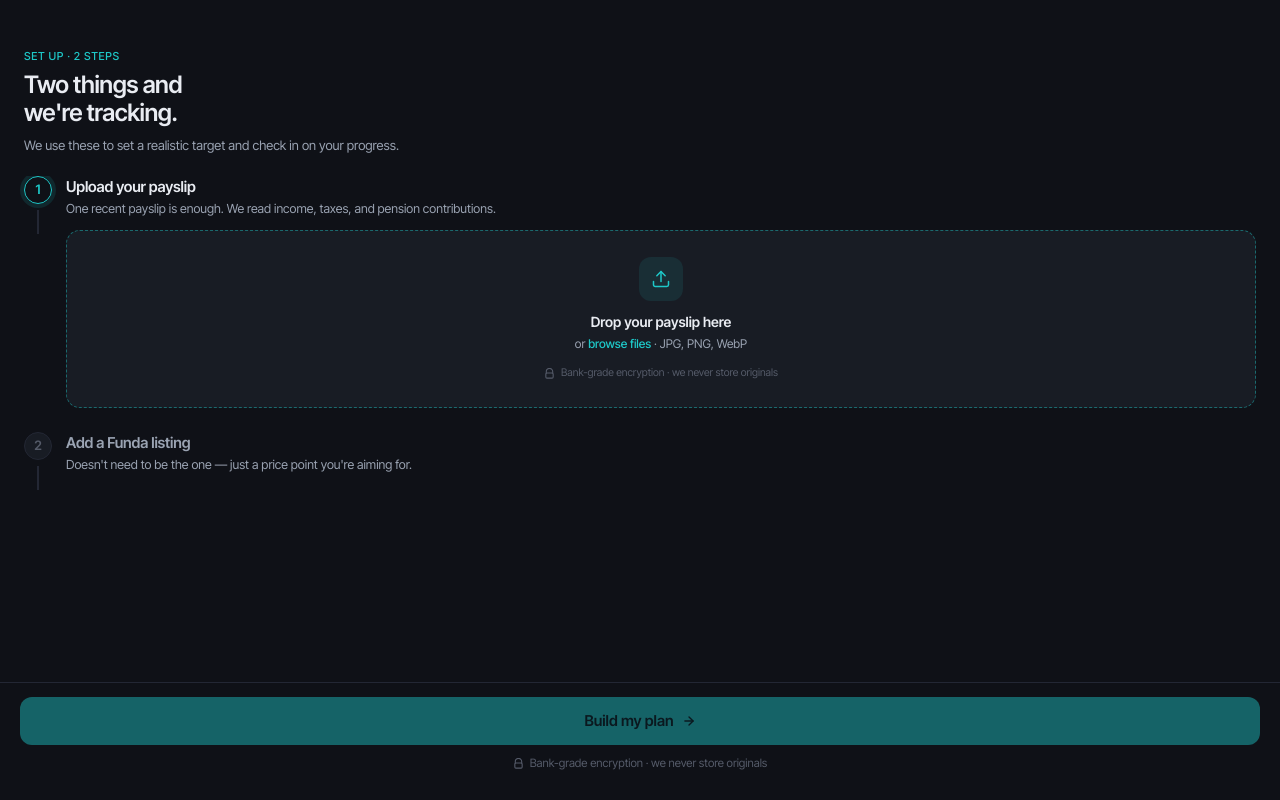
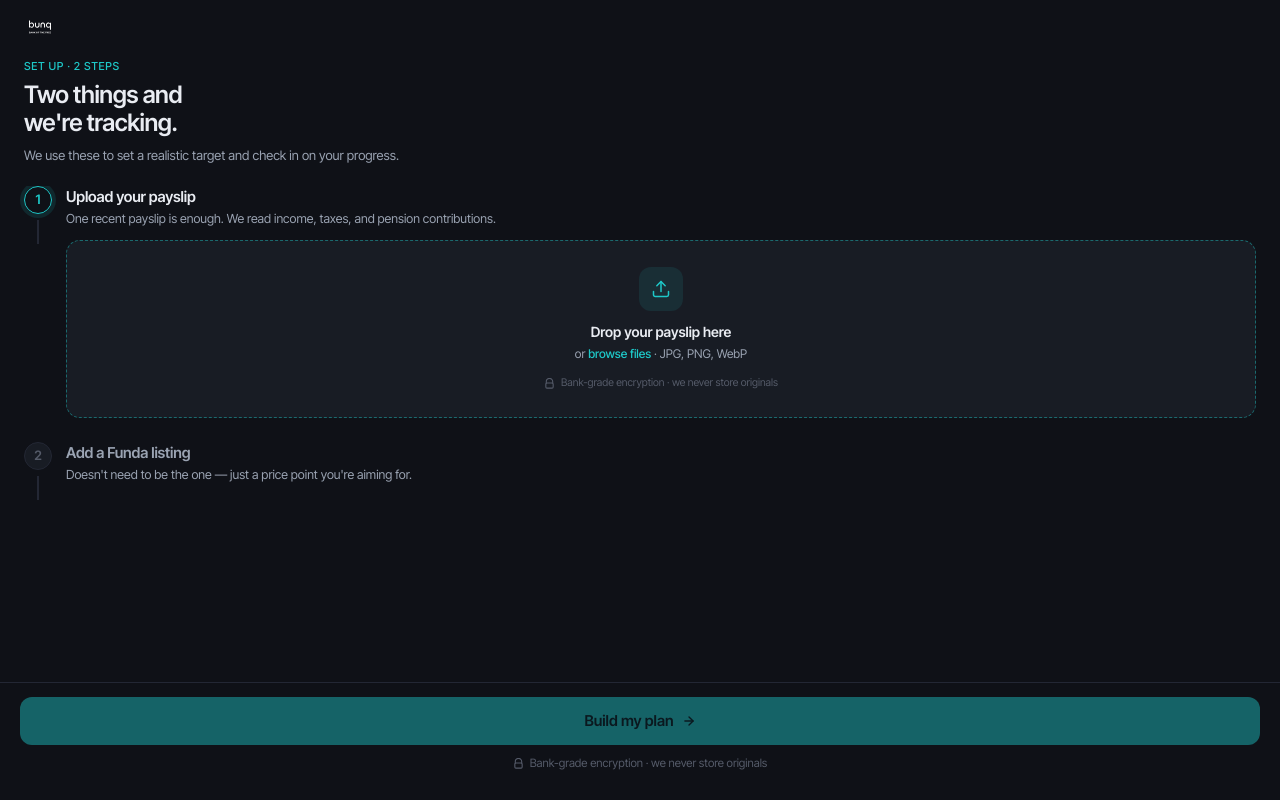
Before and after one commit to airfilip7/bunq_hackaton, a React (Vite) app in the folder frontend/: page /onboard in a window 1280 px wide. Built offline with nearby package versions, Linux system fonts and the light colour scheme; no server answers.

Commit message:
Use bunq-logo.svg consistently across welcome, onboard and chat

```diff
--- a/frontend/src/chat/ChatView.tsx
+++ b/frontend/src/chat/ChatView.tsx
@@ -162,12 +162,11 @@ export function ChatView() {
         padding: '8px 20px 12px', flexShrink: 0,
       }}>
         <div style={{ display: 'flex', alignItems: 'center', gap: 10 }}>
-          <div style={{
-            width: 28, height: 28, borderRadius: 8, flexShrink: 0,
-            background: 'linear-gradient(135deg, var(--bunq-teal), #0fa5a5)',
-            display: 'inline-flex', alignItems: 'center', justifyContent: 'center',
-            color: '#06222a', fontWeight: 700, fontSize: 13,
-          }}>b</div>
+          <img
+            src="/bunq-logo.svg"
+            alt="bunq"
+            style={{ height: 22, width: 'auto', filter: 'invert(1) brightness(1.1)', flexShrink: 0 }}
+          />
           <div style={{ display: 'flex', flexDirection: 'column', lineHeight: 1.1 }}>
             <span style={{ fontSize: 14, fontWeight: 600 }}>House goal</span>
             <span style={{ fontSize: 11, color: 'var(--text-secondary)', fontWeight: 500 }}>
--- a/frontend/src/onboard/OnboardForm.tsx
+++ b/frontend/src/onboard/OnboardForm.tsx
@@ -108,8 +108,17 @@ export function OnboardForm() {
       background: 'var(--surface-0)',
       display: 'flex', flexDirection: 'column',
     }}>
+      {/* Logo */}
+      <div style={{ padding: '16px 24px 4px' }}>
+        <img
+          src="/bunq-logo.svg"
+          alt="bunq"
+          style={{ height: 22, width: 'auto', filter: 'invert(1) brightness(1.1)' }}
+        />
+      </div>
+
       {/* Heading */}
-      <div style={{ padding: '48px 24px 20px' }}>
+      <div style={{ padding: '16px 24px 20px' }}>
         <div className="t-caption" style={{ color: 'var(--bunq-teal)', marginBottom: 6 }}>Set up · 2 steps</div>
         <div className="t-display" style={{ fontSize: 24, lineHeight: 1.2 }}>
           Two things and<br />we're tracking.
```
